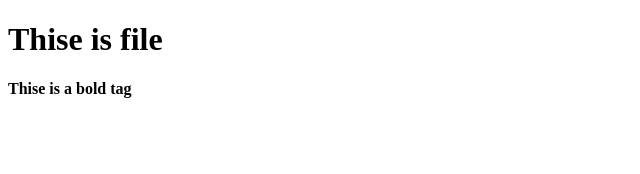
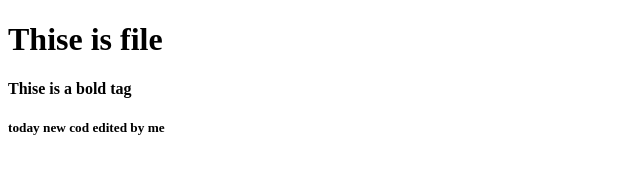
Before and after one commit to Garima25171998/demo, a plain HTML site: page index.html in a window 1280 px wide. Shown: the whole page, without its empty margins (0-640 px from the left). Drawn offline with Linux system fonts and the light colour scheme.

Commit message:
New Line Added Heading h5

```diff
--- a/index.html
+++ b/index.html
@@ -3,5 +3,6 @@
 	<body>
 	<h1>Thise is file</h1>
 	<b>Thise is a bold tag</b>
+	<h5>today new cod edited by me</h5>
 	</body>
 </html>
```
